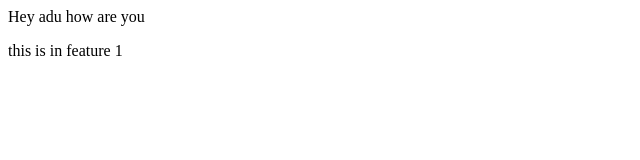
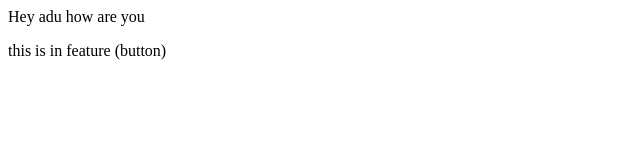
Before and after one commit to hlusee/localrepo, a plain HTML site: page index.html in a window 1280 px wide. Shown: the full height of the page, 0-640 px from the left. Drawn offline with Linux system fonts and the light colour scheme.

Commit message:
adding button

```diff
--- a/index.html
+++ b/index.html
@@ -1,2 +1,2 @@
 <p>Hey adu how are you</p>
-<p>this is in feature 1</p>
+<p>this is in feature (button)</p>
```
